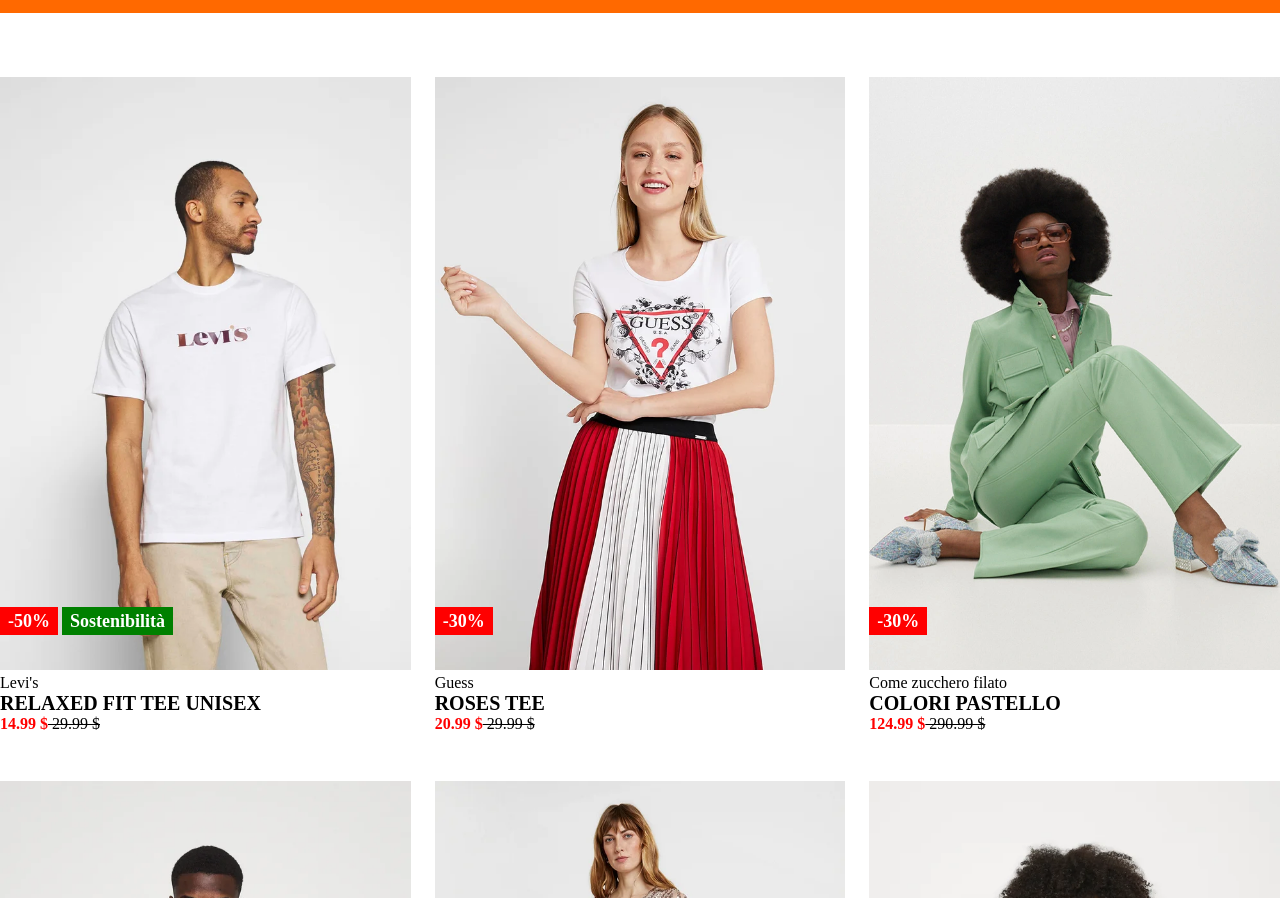
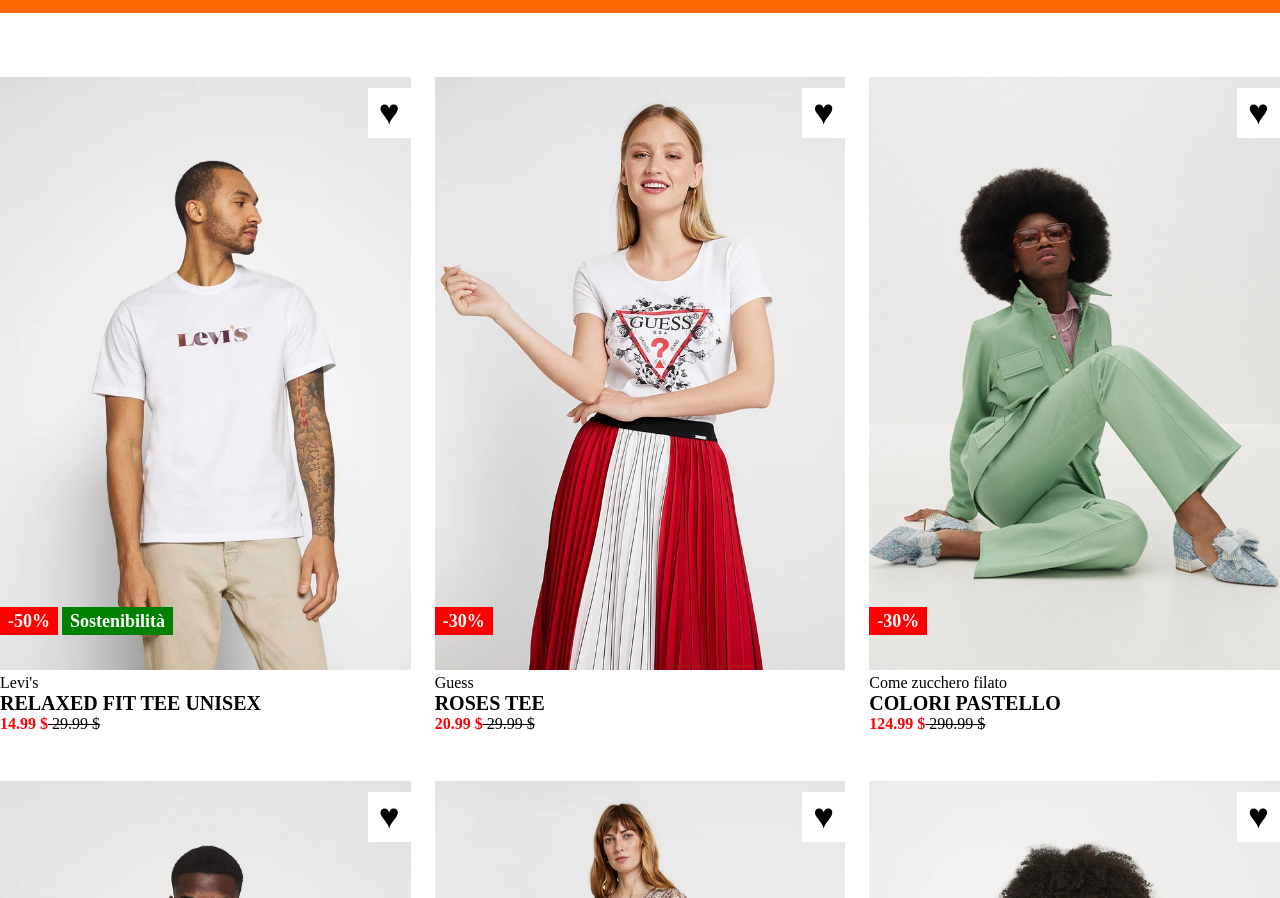
Before and after one commit to bia9400/html-css-boolando, a plain HTML site: page index.html in a window 1280 px wide. Shown: the part 54-952 px from the top of the page. Drawn offline with Linux system fonts and the light colour scheme.

Commit message:
first page total complete

```diff
--- a/css/style.css
+++ b/css/style.css
@@ -99,3 +99,11 @@ footer i {
     position: absolute;
     bottom: 15%;
 }
+.heart{
+    position: absolute;
+    font-size: 35px;
+    background-color: white;
+    top:.7rem;
+    right: 0;
+    padding: .3rem .7rem;
+}
--- a/index.html
+++ b/index.html
@@ -39,6 +39,7 @@
                         <div class="discount">-50%</div>
                         <div class="discount sostenibilità">Sostenibilità</div>
                     </div>
+                    <div class="heart"> &hearts; </div>
                 </div>
                 <div class="column">
                     <img src="img/2.webp" alt="">
@@ -51,6 +52,7 @@
                         <div class="discount">-30%</div>
 
                     </div>
+                    <div class="heart"> &hearts; </div>
                 </div>
                 <div class="column">
                     <img src="img/3.webp" alt="" >
@@ -63,6 +65,7 @@
                         <div class="discount">-30%</div>
 
                     </div>
+                    <div class="heart"> &hearts; </div>
 
                 </div>
                 <div class="column">
@@ -76,6 +79,7 @@
                         <div class="discount">-50%</div>
                         <div class="discount sostenibilità">Sostenibilità</div>
                     </div>
+                    <div class="heart"> &hearts; </div>
                 </div>
                 <div class="column">
                     <img src="img/5.webp" alt="">
@@ -84,6 +88,7 @@
                     <div>
                         <span class="colum-text-red">140.99 $</span>
                     </div>
+                    <div class="heart"> &hearts; </div>
                 </div>
                 <div class="column">
                     <img src="img/6.webp" alt="">
@@ -96,6 +101,7 @@
 
                         <div class="discount sostenibilità">Sostenibilità</div>
                     </div>
+                    <div class="heart"> &hearts; </div>
                 </div>
             </div>
 
```
